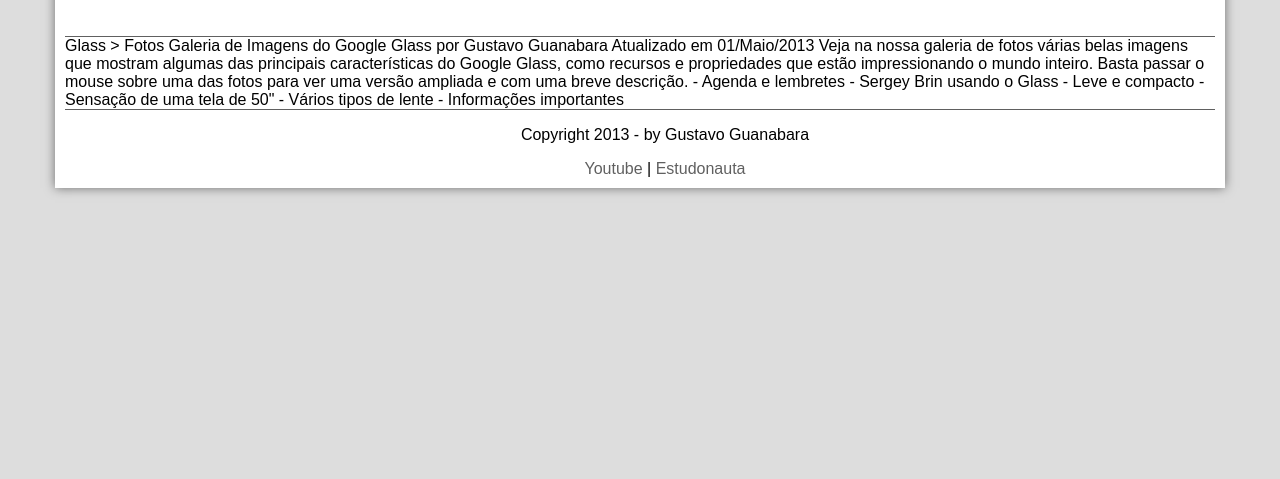
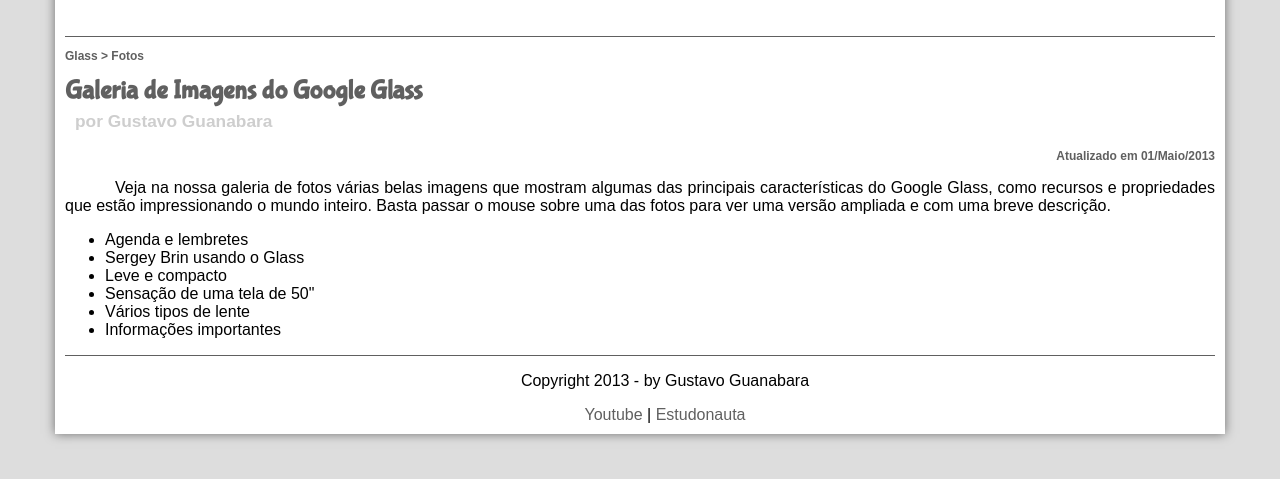
Before and after one commit to BrunoFortunatoLeinig/Site_Projeto_Glass-HTML-CSS-JS, a plain HTML site: page fotos.html in a window 1280 px wide. Shown: the part 129-608 px from the top of the page. Drawn offline with Linux system fonts and the light colour scheme; files whose address does not match are found by name.

Commit message:
Update fotos.html

```diff
--- a/fotos.html
+++ b/fotos.html
@@ -2,6 +2,7 @@
 <html lang="pt-br">
 <link href="https://fonts.googleapis.com/css?family=Bubblegum+Sans&display=swap" rel="stylesheet">
 <link href="https://fonts.googleapis.com/css?family=Titillium+Web&display=swap" rel="stylesheet">
+<link rel="stylesheet" type="text/css" href= "C:\Users\brunofortunato\Documents\sublime dados\curso-html5-pacote01\projeto-glass-html5\_css\fotos.css">
 
 <head>
 	<meta charset="utf-8">
@@ -54,20 +55,27 @@
 		</ul>
 </nav>
 	</header>
+<section id="corpoFull">
+	<article id="np">
+		<header id="cabecalho-ar">
+			<hgroup>
+				<h3>Glass > Fotos</h3>
+				<h1>Galeria de Imagens do Google Glass</h1>
+				<h2>por Gustavo Guanabara</h2>
+				<h3 class="direita">Atualizado em 01/Maio/2013</h3>
+			</hgroup>
+		</header>
 
-Glass > Fotos
-Galeria de Imagens do Google Glass
-por Gustavo Guanabara
-Atualizado em 01/Maio/2013
+<p>Veja na nossa galeria de fotos várias belas imagens que mostram algumas das principais características do Google Glass, como recursos e propriedades que estão impressionando o mundo inteiro. Basta passar o mouse sobre uma das fotos para ver uma versão ampliada e com uma breve descrição.</p>
 
-Veja na nossa galeria de fotos várias belas imagens que mostram algumas das principais características do Google Glass, como recursos e propriedades que estão impressionando o mundo inteiro. Basta passar o mouse sobre uma das fotos para ver uma versão ampliada e com uma breve descrição.
-
-- Agenda e lembretes
-- Sergey Brin usando o Glass
-- Leve e compacto
-- Sensação de uma tela de 50"
-- Vários tipos de lente
-- Informações importantes
+<ul id="album-fotos">
+	<li id="foto01"><span>Agenda e lembretes</span></li>
+	<li id="foto02"><span>Sergey Brin usando o Glass</span></li>
+	<li id="foto03"><span>Leve e compacto</span></li>
+	<li id="foto04"><span>Sensação de uma tela de 50"</span></li>
+	<li id="foto05"><span>Vários tipos de lente</span></li>
+	<li id="foto06"><span>Informações importantes</span></li>
+</ul>
 
 <footer id="rodape">
 <p>Copyright 2013 - by Gustavo Guanabara</p>
```
